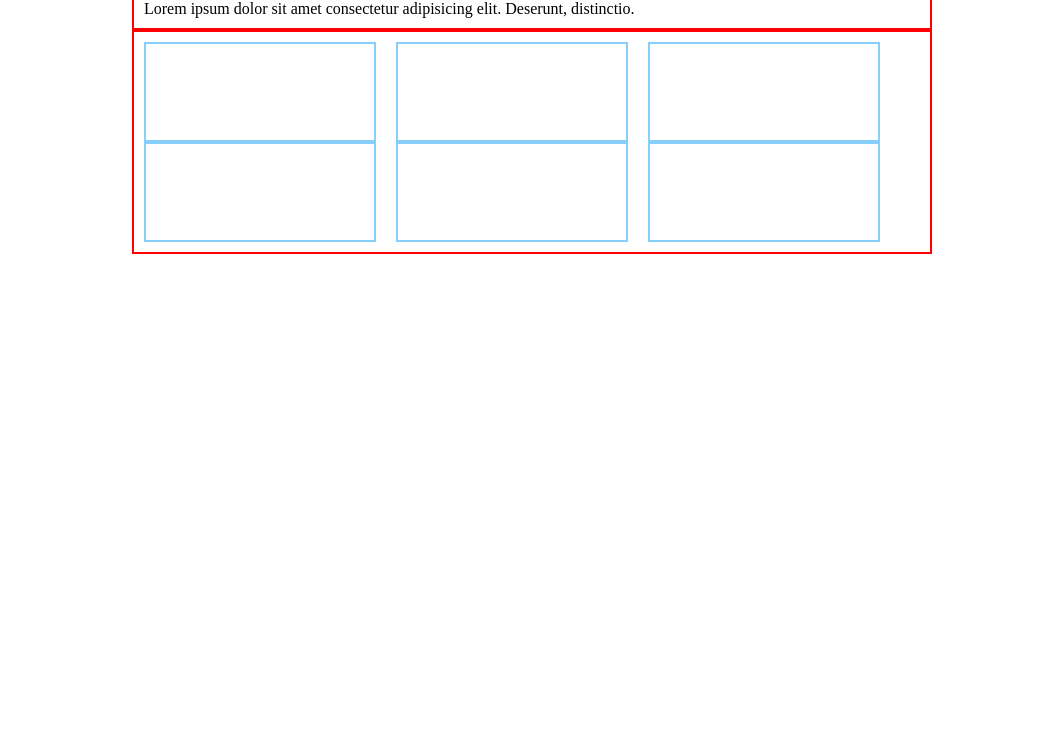
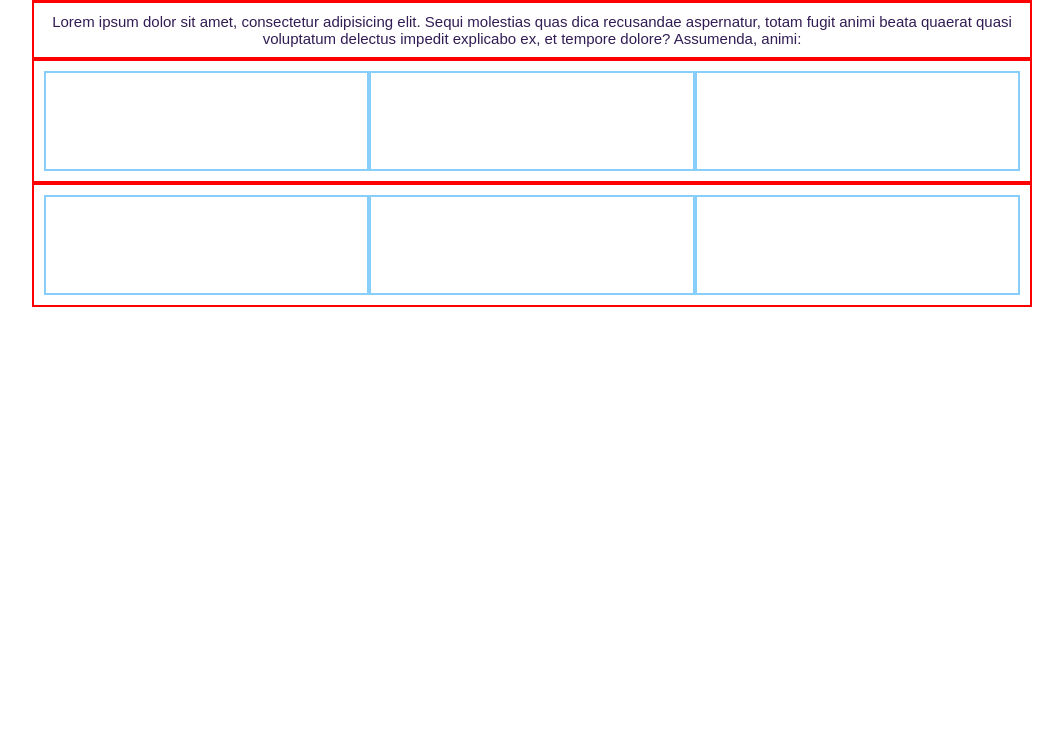
Before and after one commit to igorliotta/html-css-float-cards, a plain HTML site: page index.html in a window 1280 px wide. Shown: the part 63-800 px from the top of the page, without its empty margins (108-1171 px from the left). Drawn offline with Linux system fonts and the light colour scheme.

Commit message:
ADD-corrections

```diff
--- a/css/app.css
+++ b/css/app.css
@@ -6,6 +6,7 @@
 
 body {
     background-color: white;
+    font-family:'Fredoka', sans-serif;;
 }
 
 img {
@@ -19,37 +20,27 @@ img {
 }
 
 .container {
-    max-width: 800px;
+    max-width: 1000px;
     margin: 0 auto;
-    border: 2px solid red;
+    border: 2px solid white;
 }
 
 /* Intestazione */
 
-/* .title {
+.title {
     font-family:'Fredoka', sans-serif;;
     font-size: 35px;
     text-align: center;
     color: #e53170;
-} */
+}
 
 
 /* Inizio sezione contenente cards*/
 
 .col {
     float: left;
-    width: calc((100% - 80px) / 3);
-    margin-right: 20px;
+    width: calc(100% / 3);
 }
-
-.col:nth-child(3) {
-    margin-right: 0;
-}
-
-.col:last-child {
-    margin-right: 0;
-}
-
 
 
 /* DEBAG */
@@ -63,3 +54,9 @@ img {
     padding: 10px;
     min-height: 100px;
 }
+
+.text {
+    font-size: 15px;
+    text-align: center;
+    color: #311c54;
+}
--- a/index.html
+++ b/index.html
@@ -18,13 +18,17 @@
    <main>
     <section>
         <div class="container">
-            <p>Lorem ipsum dolor sit amet consectetur adipisicing elit. Deserunt, distinctio.</p>
+            <p class="text">Lorem ipsum dolor sit amet, consectetur adipisicing elit. Sequi molestias quas dica recusandae aspernatur, totam fugit animi beata quaerat
+                quasi voluptatum delectus impedit explicabo ex, et tempore dolore? Assumenda, animi:</p>
         </div>
 
         <div class="container clearfix">
             <div class="col"></div>
             <div class="col"></div>
             <div class="col"></div>
+        </div>
+
+        <div class="container clearfix">
             <div class="col"></div>
             <div class="col"></div>
             <div class="col"></div>
```
